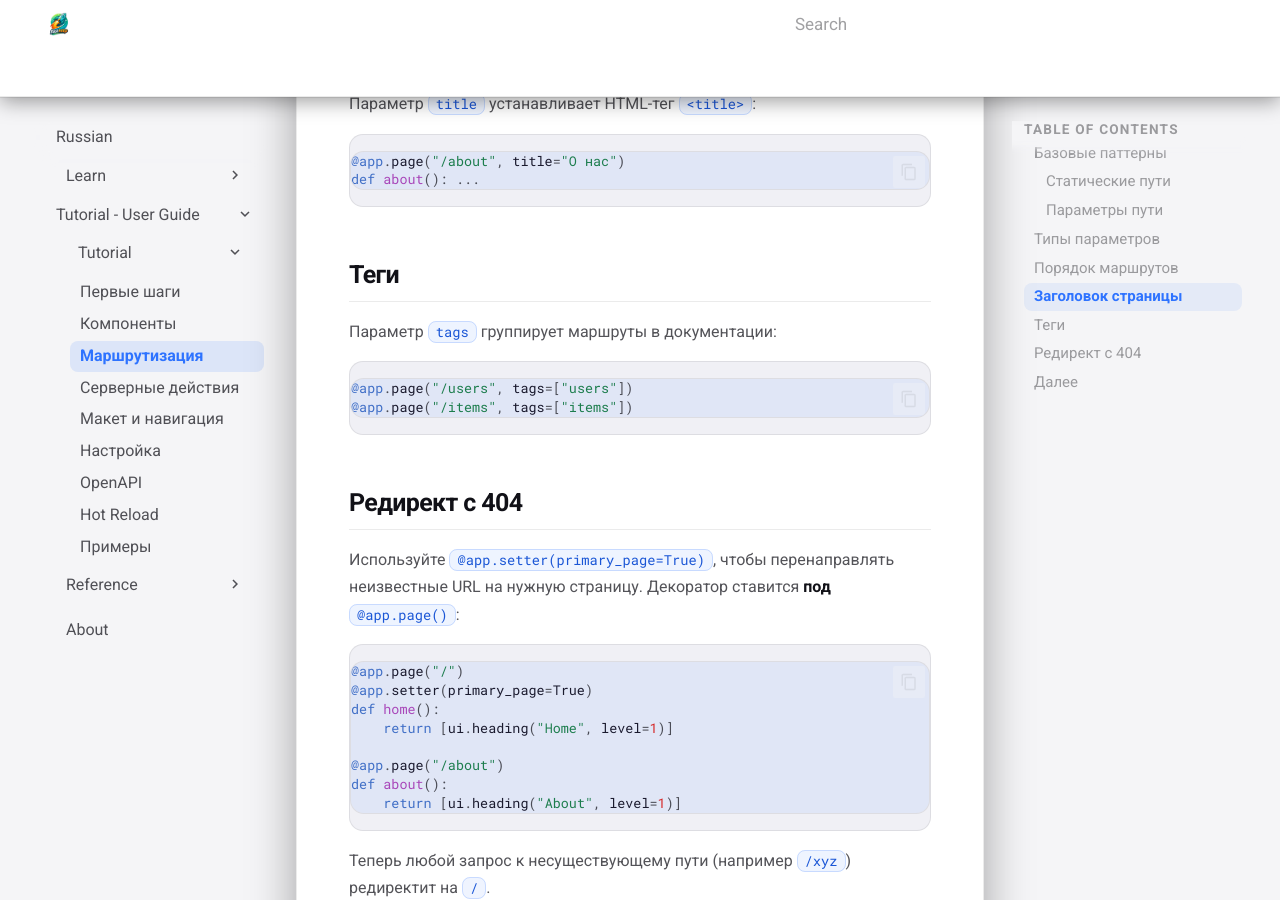
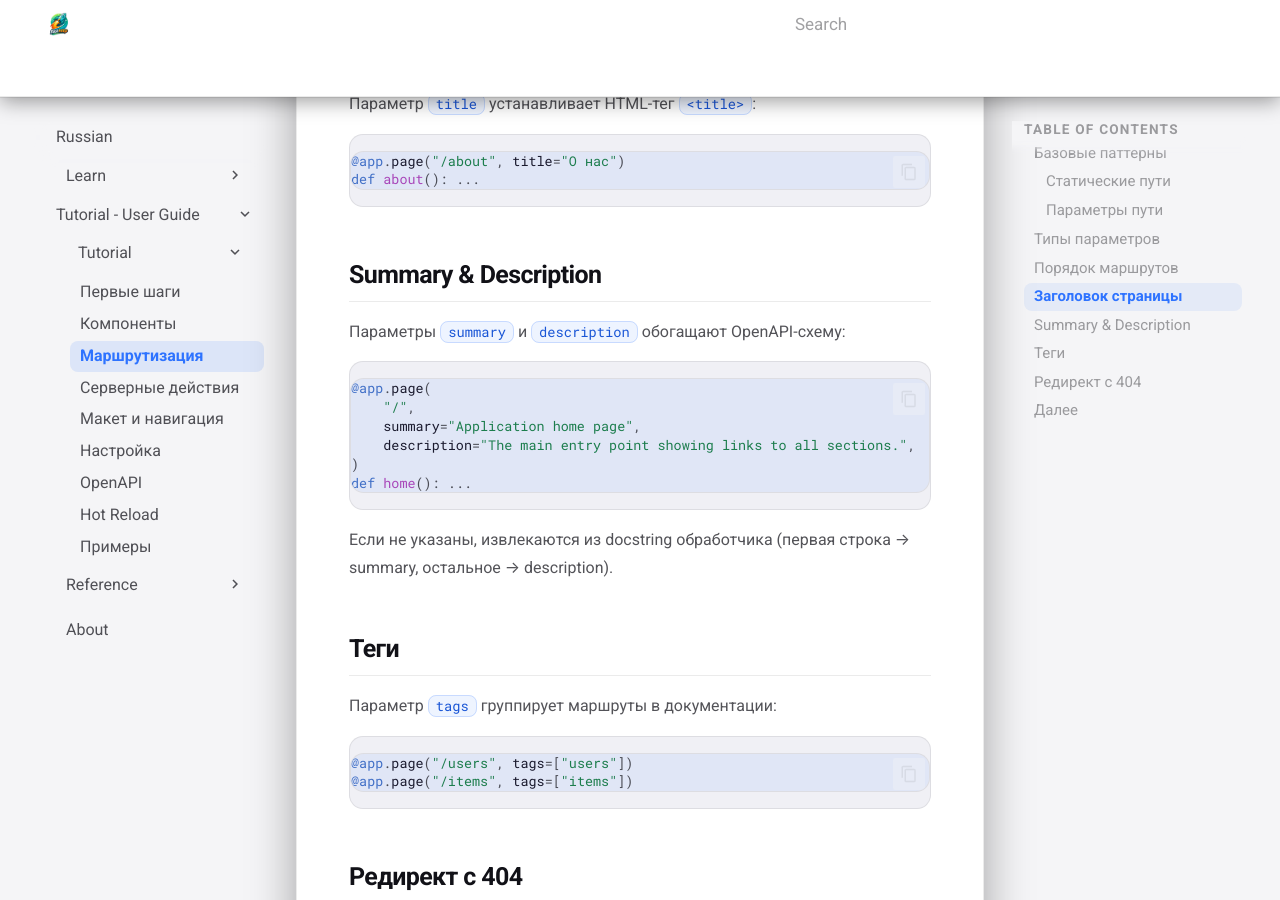
Before and after one commit to ndugram/fastui2, an MkDocs documentation site: the page built from docs/ru/tutorial/routing.md, in a window 1280 px wide and 900 px high, scrolled down 1612 px. Built offline with MkDocs 1.6.1 and Material for MkDocs 9.7.7, drawn with Linux system fonts in a browser that asks for light colours; comment, search, counter and statistics services are not loaded.

Commit message:
docs: update routing.md

````diff
--- a/docs/ru/tutorial/routing.md
+++ b/docs/ru/tutorial/routing.md
@@ -58,6 +58,21 @@ def user_profile(id: int): ...
 def about(): ...
 ```
 
+## Summary & Description
+
+Параметры `summary` и `description` обогащают OpenAPI-схему:
+
+```python
+@app.page(
+    "/",
+    summary="Application home page",
+    description="The main entry point showing links to all sections.",
+)
+def home(): ...
+```
+
+Если не указаны, извлекаются из docstring обработчика (первая строка → summary, остальное → description).
+
 ## Теги
 
 Параметр `tags` группирует маршруты в документации:
````
